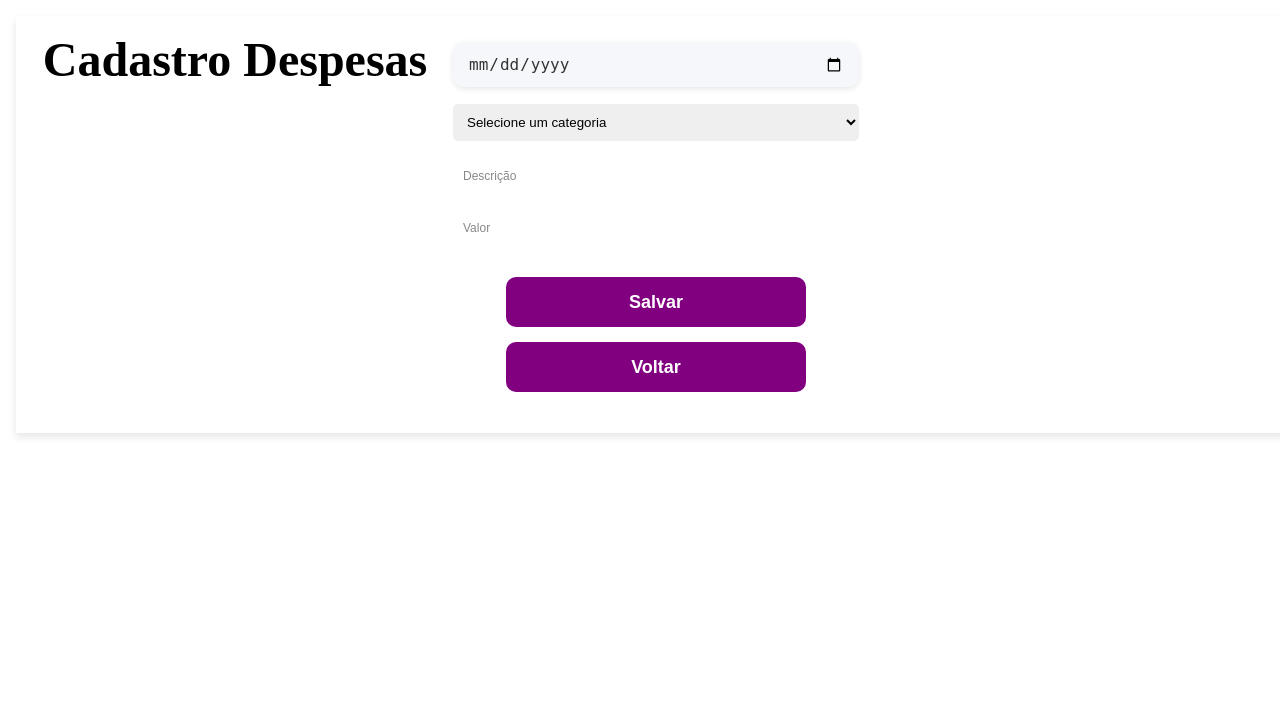
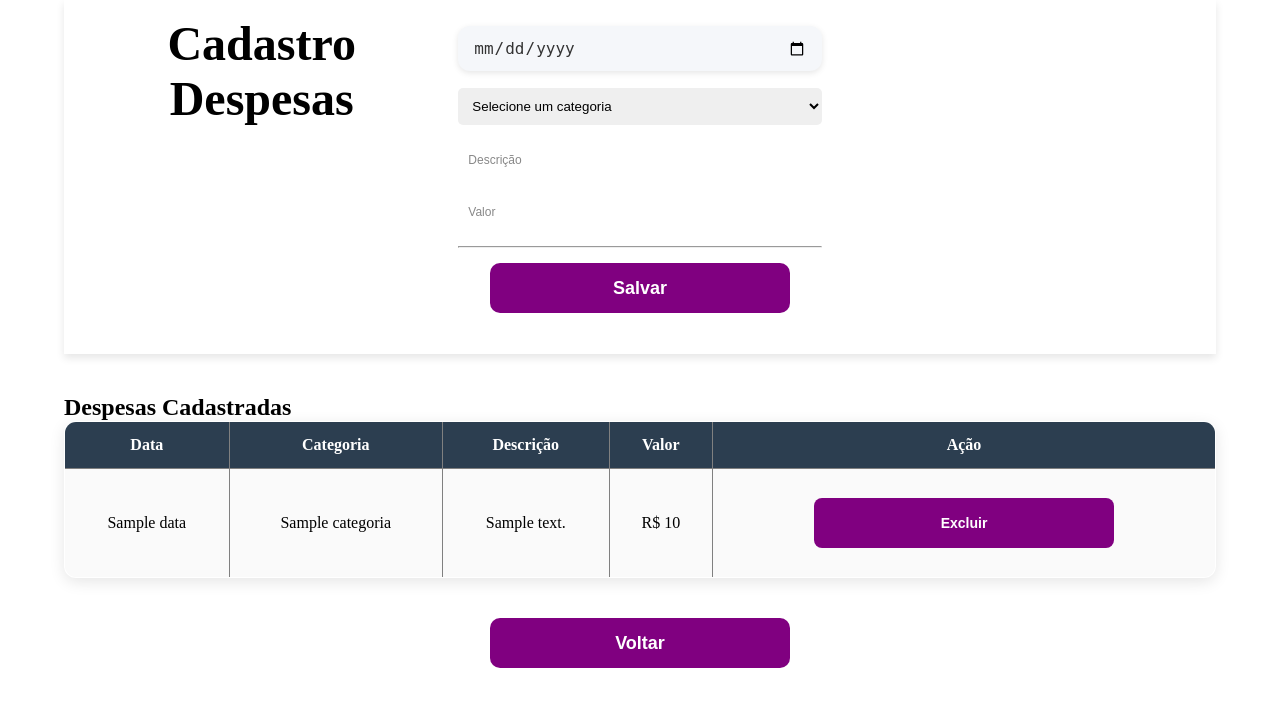
Before and after one commit to AlienneSilva/CadastroLoja, a Flask app: template templates/despesas.html in a window 1280 px wide. Shown: the top 707 px of the page. Run offline with Flask 3, Linux system fonts and the light colour scheme; the template is opened without the code that fills it: most values are stand-ins (such as "Sample title", 1, 10 or a date in 2020).

Commit message:
Altera a tela de despesa e coloca uma tabela de registro

```diff
--- a/app.py
+++ b/app.py
@@ -484,27 +484,53 @@ def excluir_estoque(linha):
 
     return redirect(url_for("consulta", tipo="estoque"))
 
+@app.route(
+    "/excluir_despesa/<int:linha>"
+)
+def excluir_despesa(linha):
+
+    aba_despesas.delete_rows(
+        linha
+    )
+
+    return redirect(
+        url_for("despesas")
+    )
+
 
 @app.route("/despesas")
 def despesas():
 
     data_hoje = datetime.now().strftime("%Y-%m-%d")
 
-    return render_template("despesas.html", data_hoje=data_hoje)
+    registros = aba_despesas.get_all_values()
 
+    cabecalho = registros[0]
+    dados = registros[1:]
 
-# =====================
-# FUNÇÕES
-# =====================
+    despesas_lista = []
 
+    for i, linha in enumerate(dados, start=2):
 
-def calc(valorUni, pecas):
-    return float(valorUni) * int(pecas)
+        despesa = dict(
+            zip(cabecalho, linha)
+        )
 
+        despesa["linha"] = i
 
-# =====================
-# SALVAR VENDAS
-# =====================
+        despesas_lista.append(
+            despesa
+        )
+
+    return render_template(
+
+        "despesas.html",
+
+        data_hoje=data_hoje,
+
+        despesas=despesas_lista
+
+    )
 
 
 @app.route("/gravar_venda", methods=["POST"])
--- /dev/null
+++ b/static/css/Image/despesas.css
@@ -0,0 +1,53 @@
+.form {
+    width: 90%;
+    max-width: 1200px;
+    margin: 0 auto;
+}
+table {
+
+    width: 100%;
+    max-width: 100%;
+    border-collapse: collapse;
+    table-layout: auto;
+
+}
+.tabela-despesas {
+    width: 90%;
+    max-width: 1400px;
+    margin: 40px auto;
+}
+
+.tabela-despesas table {
+    width: 100%;
+}
+
+th,
+td {
+
+    padding: 14px;
+    text-align: center;
+    word-break: break-word;
+
+}
+
+@media(max-width:768px) {
+
+    table {
+
+        font-size: 14px;
+
+    }
+
+    button {
+
+        width: 120%;
+        max-width: 200px;
+
+    }
+
+    form{
+
+        flex-wrap:wrap;
+    }
+
+}
--- a/templates/despesas.html
+++ b/templates/despesas.html
@@ -9,15 +9,17 @@
 
     <link rel="stylesheet" href="{{ url_for('static', filename='css/main.css') }}">
     <link rel="stylesheet" href="{{ url_for('static', filename='css/cadastro.css') }}">
+    <link rel="stylesheet" href="{{url_for('static', filename='css/despesas.css') }}">
 
 
 </head>
 
 <body>
+    <div>
     <div class="form">
 
         <h1>
-           Cadastro Despesas
+            Cadastro Despesas
         </h1>
 
         <form class="form_grupo" action="/gravar_despesa" method="POST">
@@ -54,14 +56,73 @@
             </br>
             </br>
 
-            <input type="number" step="0.01" min="0" name="valor"  placeholder="Valor" class="form_input" required>
+            <input type="number" step="0.01" min="0" name="valor" placeholder="Valor" class="form_input" required>
 
             </br>
             </br>
-
+            <hr>
             <button type="submit">
                 Salvar
             </button>
+        </div>
+
+            <div class="tabela-despesas">
+
+                <h2>Despesas Cadastradas</h2>
+
+                <table border="1">
+
+                    <tr>
+
+                        <th>Data</th>
+
+                        <th>Categoria</th>
+
+                        <th>Descrição</th>
+
+                        <th>Valor</th>
+
+                        <th>Ação</th>
+
+                    </tr>
+
+                    {% for despesa in despesas %}
+
+                    <tr>
+
+                        <td>{{ despesa["Data"] }}</td>
+
+                        <td>{{ despesa["Categoria"] }}</td>
+
+                        <td>{{ despesa["Descrição"] }}</td>
+
+                        <td>
+                            R$ {{ despesa["Valor"] }}
+                        </td>
+
+                        <td>
+
+                            <a href="/excluir_despesa/{{ despesa['linha'] }}"
+                                onclick="return confirm('Deseja excluir esta despesa?')">
+
+                                <button>
+
+                                    Excluir
+
+                                </button>
+
+                            </a>
+
+                        </td>
+
+                    </tr>
+
+                    {% endfor %}
+
+                </table>
+            </div>
+
+
 
             <a href="{{ url_for('inicio') }}">
 
```
